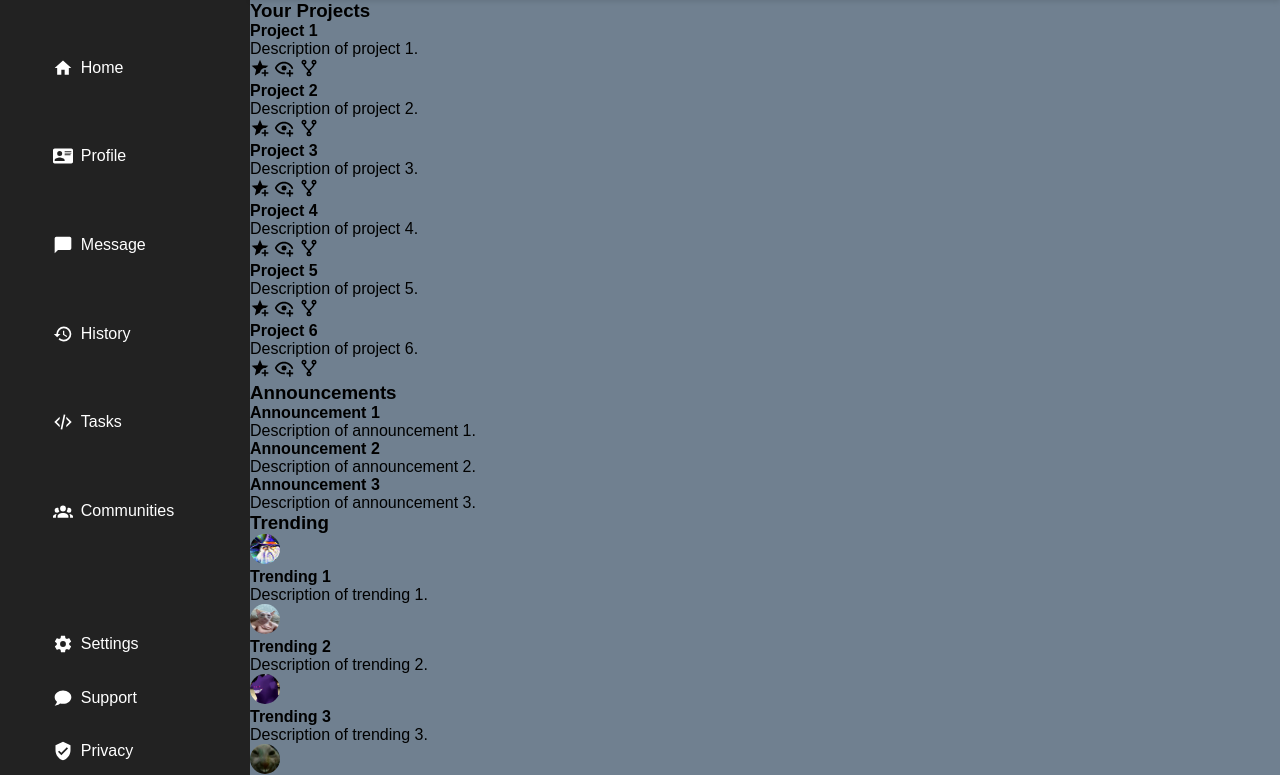
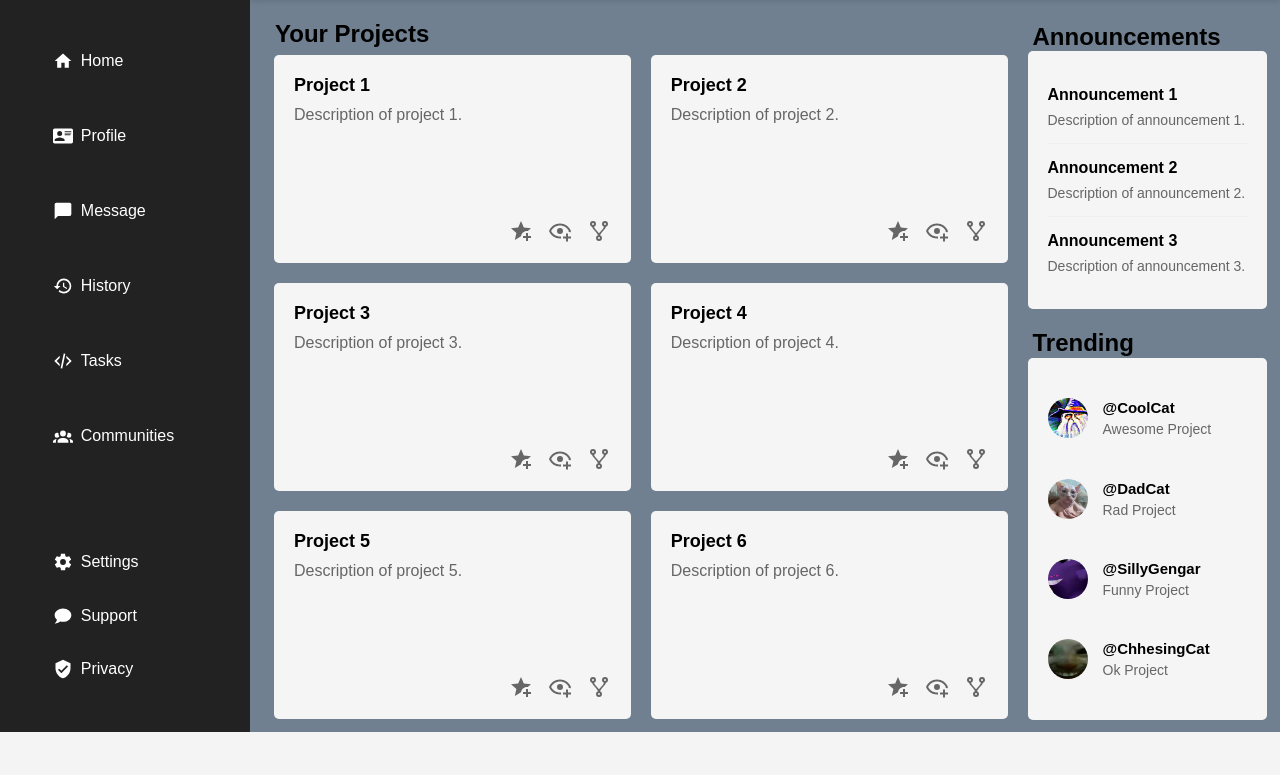
Before and after one commit to Ljaimess/odin-admin-dashboard, a plain HTML site: page index.html in a window 1280 px wide. Shown: the part 138-913 px from the top of the page. After the commit the page ends 877 px from the top, so only its background shows below. Drawn offline with Linux system fonts and the light colour scheme.

Commit message:
Update README and enhance HTML/CSS structure for improved layout and usability

```diff
--- a/index.html
+++ b/index.html
@@ -10,7 +10,6 @@
 
 <body>
     <div class="left-side">
-
         <div class="dash-container"><svg class="icon-svg" xmlns="http://www.w3.org/2000/svg" viewBox="0 0 24 24"
                 fill="white">
                 <path d="M13,3V9H21V3M13,21H21V11H13M3,21H11V15H3M3,13H11V3H3V13Z"></path>
@@ -95,9 +94,9 @@
                 </div>
             </div>
         </header>
+        <h3 class="project-title">Your Projects</h3>
         <div class="right-side-content">
             <div class="projects-container">
-                <h3>Your Projects</h3>
                 <div class="project-card">
                     <h4>Project 1</h4>
                     <p>Description of project 1.</p>
@@ -225,8 +224,8 @@
                     </div>
                 </div>
             </div>
-            <div>
-                <h3>Announcements</h3>
+            <div class="ann-trend-container">
+                <h3 class="announcement-title">Announcements</h3>
                 <div class="announcements-container">
                     <div class="announcement-card">
                         <h4>Announcement 1</h4>
@@ -241,27 +240,35 @@
                         <p>Description of announcement 3.</p>
                     </div>
                 </div>
-                <h3>Trending</h3>
+                <h3 class="trending-title">Trending</h3>
                 <div class="trending-container">
                     <div class="trending-card">
                         <img class="trendingImg" src="pics/IMG_4208.JPG" alt="trendingImg">
-                        <h4>Trending 1</h4>
-                        <p>Description of trending 1.</p>
+                        <div class="trending-text">
+                            <h4>@CoolCat</h4>
+                            <p>Awesome Project</p>
+                        </div>
                     </div>
                     <div class="trending-card">
                         <img class="trendingImg" src="pics/IMG_7262.JPG" alt="trendingImg">
-                        <h4>Trending 2</h4>
-                        <p>Description of trending 2.</p>
+                        <div class="trending-text">
+                            <h4>@DadCat</h4>
+                            <p>Rad Project</p>
+                        </div>
                     </div>
                     <div class="trending-card">
                         <img class="trendingImg" src="pics/IMG_7345.JPG" alt="trendingImg">
-                        <h4>Trending 3</h4>
-                        <p>Description of trending 3.</p>
+                        <div class="trending-text">
+                            <h4>@SillyGengar</h4>
+                            <p>Funny Project</p>
+                        </div>
                     </div>
                     <div class="trending-card">
                         <img class="trendingImg" src="pics/IMG_7723.PNG" alt="trendingImg">
-                        <h4>Trending 4</h4>
-                        <p>Description of trending 4.</p>
+                        <div class="trending-text">
+                            <h4>@ChhesingCat</h4>
+                            <p>Ok Project</p>
+                        </div>
                     </div>
                 </div>
             </div>
--- a/style.css
+++ b/style.css
@@ -14,7 +14,6 @@ body {
     background-color: #f4f4f4;
 }
 
-/* Left Side */
 .left-side {
     display: grid;
     grid-template-rows: auto 1fr auto;
@@ -61,7 +60,6 @@ body {
     fill: white;
 }
 
-/* Right Side of page */
 .right-side {
     background-color: slategray
 }
@@ -91,7 +89,7 @@ body {
     padding: 0.5rem;
     border-radius: 20px;
     border: 1px solid #ddd;
-    background-color:rgb(198, 198, 198)
+    background-color: rgb(198, 198, 198)
 }
 
 .search-andIcon svg {
@@ -151,24 +149,157 @@ body {
 .functionBtn {
     padding: 0.5rem 1rem;
     border: none;
-    background: #1e88e5;
+    background: slategray;
     color: white;
-    border-radius: 5px;
+    border-radius: 20px;
     cursor: pointer;
 
 }
 
 .functionBtn:hover {
-    background: #1565c0;
+    background:  #222;
+}
+
+.right-side-content {
+    display: grid;
+    grid-template-columns: 3fr 1fr;
+    gap: 20px;
+}
+
+.project-title{
+    margin-top: 20px;
+    margin-left: 20px;
+}
+
+.projects-container {
+    margin-left: 1.5rem;
+    display: grid;
+
+    grid-template-columns: auto auto;
+    gap: 20px;
+    margin-bottom: 20px;
+}
+
+h3 {
+    width: 50%;
+    height:4%;
+    font-size: 24px;
+    font-weight: 600;
+    padding-left: 5px;
+}
+
+.project-card {
+    background-color: whitesmoke;
+    border-radius: 5px;
+    padding: 20px;
+    display: flex;
+    flex-direction: column;
+    transition: transform 0.2s;
+    height: 13rem;
+    margin: 0;
+}
+
+.project-card:hover {
+    transform: translateY(-3px);
+}
+
+.project-card h4 {
+    margin-top: 0;
+    margin-bottom: 10px;
+    font-size: 18px;
+}
+
+.project-card p {
+    margin-top: 0;
+    margin-bottom: 15px;
+    color: #666;
+    flex-grow: 1;
+}
+
+.optionsConainer {
+    display: flex;
+    justify-content: flex-end;
+    gap: 15px;
 }
 
 .optionsConainer svg {
-    width: 20px;
-    height:20px;
+    width: 24px;
+    height: 24px;
+    cursor: pointer;
+    fill: #666;
+    transition: fill 0.2s;
 }
 
-.trending-card img {
-    width: 30px;
-    height: 30px;
+.ann-trend-container{
+    display: flex;
+    flex-direction: column;
+    margin-top: -2rem;
+}
+
+.announcements-container {
+    background-color:whitesmoke ;
+    border-radius: 5px;
+    padding: 20px;
+    margin-bottom: 20px;
+    width:95%;
+
+}
+
+.announcement-card {
+    padding: 15px 0;
+    border-bottom: 1px solid #eee;
+}
+
+.announcement-card:last-child {
+    border-bottom: none;
+}
+
+.announcement-card h4 {
+    margin-top: 0;
+    margin-bottom: 8px;
+    font-size: 16px;
+}
+
+.announcement-card p {
+    margin: 0;
+    font-size: 14px;
+    color: #666;
+}
+
+.trending-container {
+    display: grid;
+    background-color: whitesmoke;
+    border-radius: 5px;
+    padding: 20px;
+    width:95%;
+    height:50.5%;
+}
+
+.trending-card {
+    display: flex;
+    align-items: center;
+    padding: 10px 0;
+}
+
+.trendingImg {
+    width: 40px;
+    height: 40px;
     border-radius: 50%;
+    margin-right: 15px;
+    object-fit: cover;
 }
+
+.trending-text {
+    display: grid;
+}
+
+.trending-card h4 {
+    margin: 0;
+    font-size: 15px;
+}
+
+.trending-card p {
+    margin: 5px 0 0;
+    font-size: 14px;
+    color: #666;
+}
```
Also changed, not shown: 1 other file.
